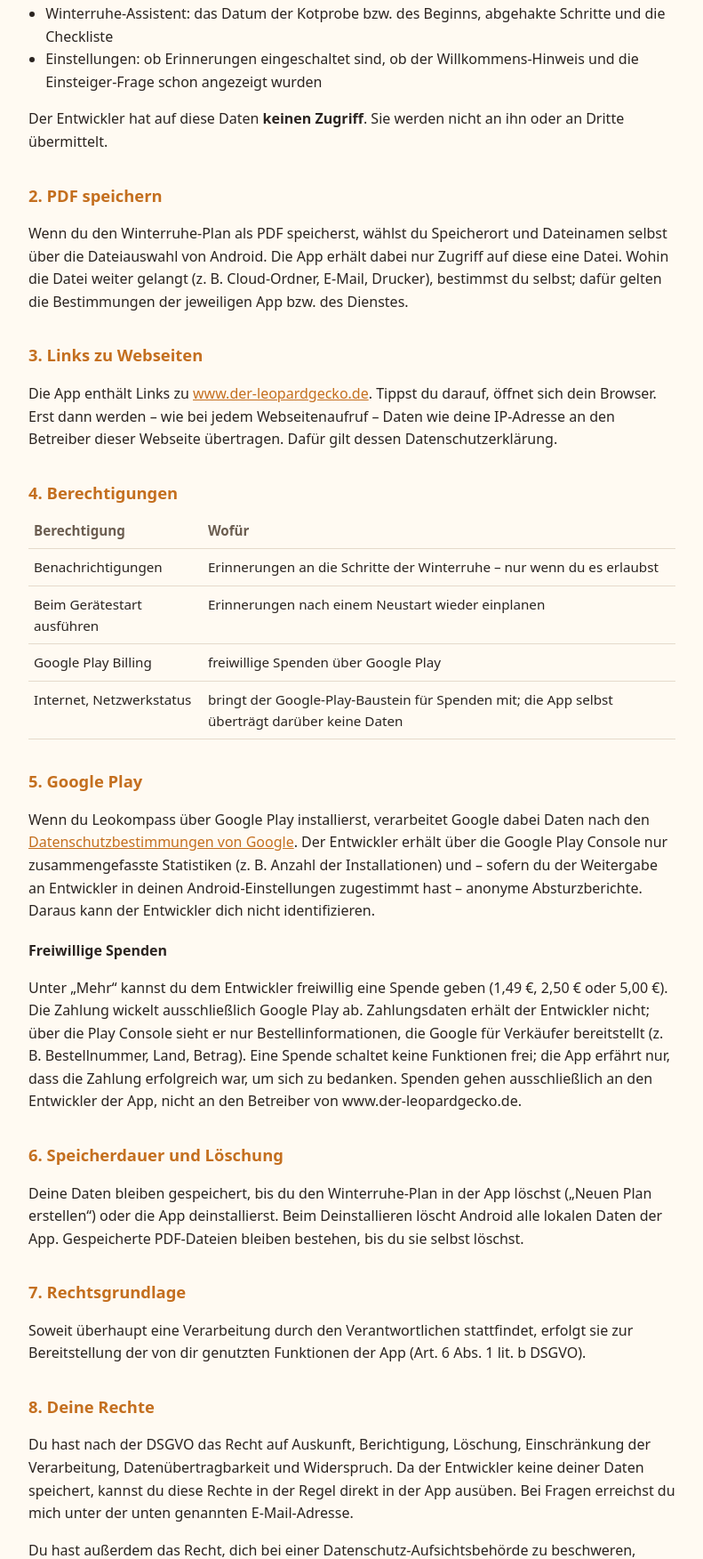
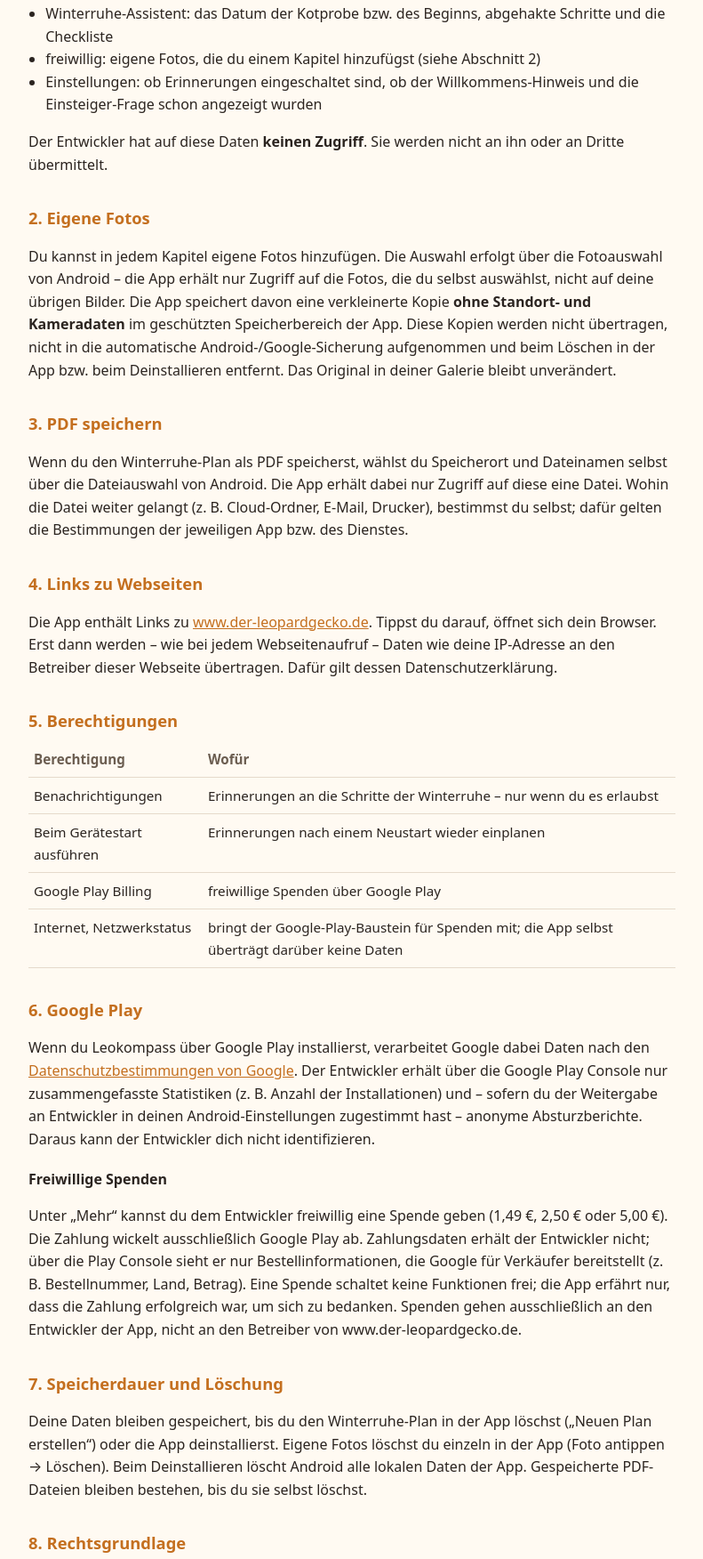
Before and after one commit to L0gix3/leokompass, a plain HTML site: page datenschutz.html in a window 1280 px wide. Shown: the part 403-2155 px from the top of the page at 89% size, without its empty margins (244-1035 px from the left). Drawn offline with Linux system fonts and the light colour scheme.

Commit message:
Datenschutz: eigene Fotos (Version 1.3)
Co-Authored-By: Claude Opus 5.5 <noreply@anthropic.com>

```diff
--- a/datenschutz.html
+++ b/datenschutz.html
@@ -28,7 +28,7 @@
 <body>
 <main>
 <h1>Datenschutzerklärung für die App „Leokompass“</h1>
-<p class="stand">Stand: 13. November 2026 (App-Version 1.0)</p>
+<p class="stand">Stand: 13. November 2026 (App-Version 1.3)</p>
 
 <div class="kasten">
   <strong>Kurz gesagt:</strong> Leokompass speichert deinen Winterruhe-Plan nur auf deinem Handy. Der Entwickler
@@ -41,21 +41,29 @@
 geschützten Speicherbereich der App auf deinem Gerät gespeichert:</p>
 <ul>
   <li>Winterruhe-Assistent: das Datum der Kotprobe bzw. des Beginns, abgehakte Schritte und die Checkliste</li>
+  <li>freiwillig: eigene Fotos, die du einem Kapitel hinzufügst (siehe Abschnitt 2)</li>
   <li>Einstellungen: ob Erinnerungen eingeschaltet sind, ob der Willkommens-Hinweis und die Einsteiger-Frage schon angezeigt wurden</li>
 </ul>
 <p>Der Entwickler hat auf diese Daten <strong>keinen Zugriff</strong>. Sie werden nicht an ihn oder an Dritte übermittelt.</p>
 
-<h2>2. PDF speichern</h2>
+<h2>2. Eigene Fotos</h2>
+<p>Du kannst in jedem Kapitel eigene Fotos hinzufügen. Die Auswahl erfolgt über die Fotoauswahl von Android – die App
+erhält nur Zugriff auf die Fotos, die du selbst auswählst, nicht auf deine übrigen Bilder. Die App speichert davon eine
+verkleinerte Kopie <strong>ohne Standort- und Kameradaten</strong> im geschützten Speicherbereich der App. Diese Kopien
+werden nicht übertragen, nicht in die automatische Android-/Google-Sicherung aufgenommen und beim Löschen in der App
+bzw. beim Deinstallieren entfernt. Das Original in deiner Galerie bleibt unverändert.</p>
+
+<h2>3. PDF speichern</h2>
 <p>Wenn du den Winterruhe-Plan als PDF speicherst, wählst du Speicherort und Dateinamen selbst über die Dateiauswahl
 von Android. Die App erhält dabei nur Zugriff auf diese eine Datei. Wohin die Datei weiter gelangt (z. B. Cloud-Ordner,
 E-Mail, Drucker), bestimmst du selbst; dafür gelten die Bestimmungen der jeweiligen App bzw. des Dienstes.</p>
 
-<h2>3. Links zu Webseiten</h2>
+<h2>4. Links zu Webseiten</h2>
 <p>Die App enthält Links zu <a href="https://www.der-leopardgecko.de/" rel="noopener">www.der-leopardgecko.de</a>.
 Tippst du darauf, öffnet sich dein Browser. Erst dann werden – wie bei jedem Webseitenaufruf – Daten wie deine
 IP-Adresse an den Betreiber dieser Webseite übertragen. Dafür gilt dessen Datenschutzerklärung.</p>
 
-<h2>4. Berechtigungen</h2>
+<h2>5. Berechtigungen</h2>
 <table>
   <tr><th>Berechtigung</th><th>Wofür</th></tr>
   <tr><td>Benachrichtigungen</td><td>Erinnerungen an die Schritte der Winterruhe – nur wenn du es erlaubst</td></tr>
@@ -64,7 +72,7 @@ IP-Adresse an den Betreiber dieser Webseite übertragen. Dafür gilt dessen Date
   <tr><td>Internet, Netzwerkstatus</td><td>bringt der Google-Play-Baustein für Spenden mit; die App selbst überträgt darüber keine Daten</td></tr>
 </table>
 
-<h2>5. Google Play</h2>
+<h2>6. Google Play</h2>
 <p>Wenn du Leokompass über Google Play installierst, verarbeitet Google dabei Daten nach den
 <a href="https://policies.google.com/privacy" rel="noopener">Datenschutzbestimmungen von Google</a>.
 Der Entwickler erhält über die Google Play Console nur zusammengefasste Statistiken (z. B. Anzahl der Installationen)
@@ -77,27 +85,27 @@ Bestellinformationen, die Google für Verkäufer bereitstellt (z. B. Bestellnumm
 Eine Spende schaltet keine Funktionen frei; die App erfährt nur, dass die Zahlung erfolgreich war, um sich zu bedanken.
 Spenden gehen ausschließlich an den Entwickler der App, nicht an den Betreiber von www.der-leopardgecko.de.</p>
 
-<h2>6. Speicherdauer und Löschung</h2>
+<h2>7. Speicherdauer und Löschung</h2>
 <p>Deine Daten bleiben gespeichert, bis du den Winterruhe-Plan in der App löschst („Neuen Plan erstellen“) oder die App
-deinstallierst. Beim Deinstallieren löscht Android alle lokalen Daten der App. Gespeicherte PDF-Dateien bleiben bestehen,
+deinstallierst. Eigene Fotos löschst du einzeln in der App (Foto antippen → Löschen). Beim Deinstallieren löscht Android alle lokalen Daten der App. Gespeicherte PDF-Dateien bleiben bestehen,
 bis du sie selbst löschst.</p>
 
-<h2>7. Rechtsgrundlage</h2>
+<h2>8. Rechtsgrundlage</h2>
 <p>Soweit überhaupt eine Verarbeitung durch den Verantwortlichen stattfindet, erfolgt sie zur Bereitstellung der von dir
 genutzten Funktionen der App (Art. 6 Abs. 1 lit. b DSGVO).</p>
 
-<h2>8. Deine Rechte</h2>
+<h2>9. Deine Rechte</h2>
 <p>Du hast nach der DSGVO das Recht auf Auskunft, Berichtigung, Löschung, Einschränkung der Verarbeitung,
 Datenübertragbarkeit und Widerspruch. Da der Entwickler keine deiner Daten speichert, kannst du diese Rechte
 in der Regel direkt in der App ausüben. Bei Fragen erreichst du mich unter der unten genannten E-Mail-Adresse.</p>
 <p>Du hast außerdem das Recht, dich bei einer Datenschutz-Aufsichtsbehörde zu beschweren, insbesondere in dem
 Bundesland, in dem du wohnst.</p>
 
-<h2>9. Änderungen</h2>
+<h2>10. Änderungen</h2>
 <p>Wenn sich die App so ändert, dass andere Daten verarbeitet werden, wird diese Datenschutzerklärung angepasst.
 Die aktuelle Fassung findest du immer in der App unter „Mehr“.</p>
 
-<h2>10. Verantwortlicher</h2>
+<h2>11. Verantwortlicher</h2>
 <p>
   Luca Reichhardt<br>
   Norderriff 13<br>
```
